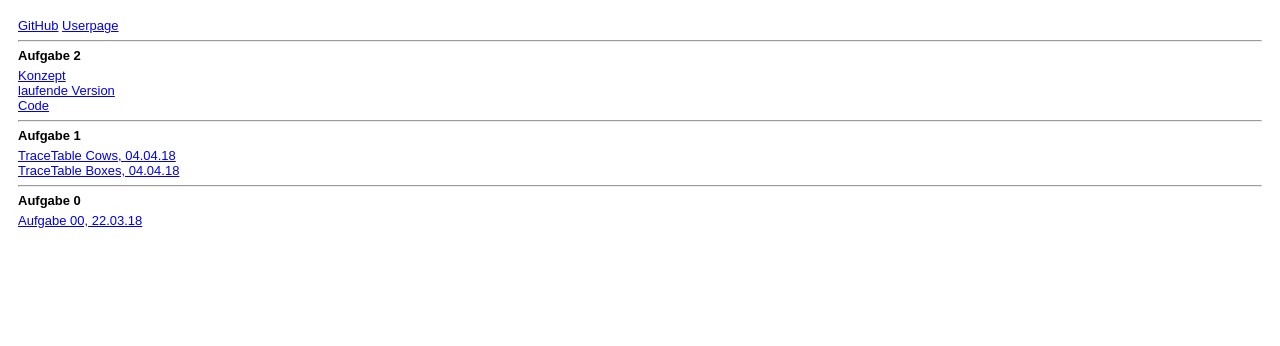
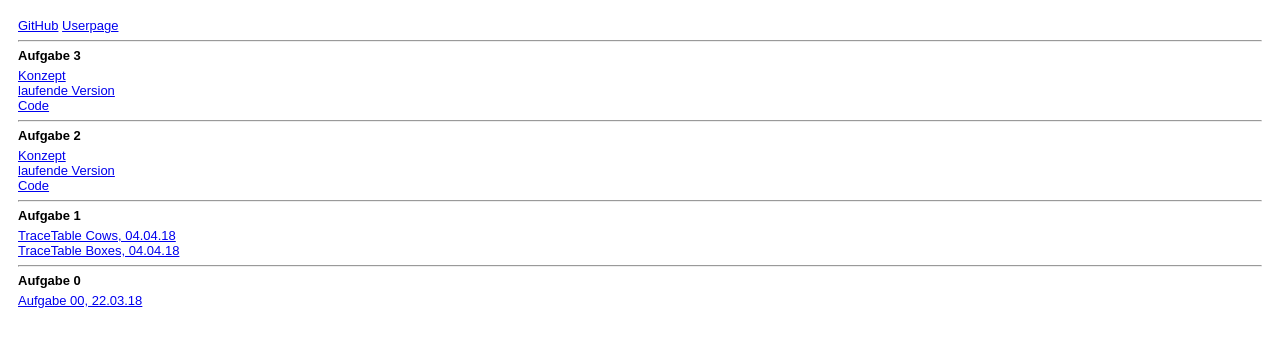
Before and after one commit to MelvinBusch/Userpage, a plain HTML site: page steckbrief/steckbrief.htm in a window 1280 px wide. Drawn offline with Linux system fonts and the light colour scheme.

Commit message:
Steckbrief Aktualisieren

```diff
--- a/steckbrief/steckbrief.htm
+++ b/steckbrief/steckbrief.htm
@@ -21,10 +21,15 @@ h4 {
 	<a href="https://github.com/MelvinBusch" target="_blank">GitHub</a>
 	<a href="https://melvinbusch.github.io/Userpage/" target="_blank">Userpage</a>
 	<hr>
-	<h4>Aufgabe 2</h4>
+	<h4>Aufgabe 3</h4>
 	<a href="https://melvinbusch.github.io/EIA2/Aufgabe03/Aufgabe%203%20Konzept.pdf" target="_blank">Konzept</a><br>
 	<a href="https://melvinbusch.github.io/EIA2/Aufgabe03/" target="_blank">laufende Version</a><br>
 	<a href="https://github.com/MelvinBusch/EIA2/tree/master/Aufgabe03" target="_blank">Code</a>
+	<hr>
+	<h4>Aufgabe 2</h4>
+	<a href="https://melvinbusch.github.io/EIA2/Aufgabe02/Aufgabe%203%20Konzept.pdf" target="_blank">Konzept</a><br>
+	<a href="https://melvinbusch.github.io/EIA2/Aufgabe02/" target="_blank">laufende Version</a><br>
+	<a href="https://github.com/MelvinBusch/EIA2/tree/master/Aufgabe02" target="_blank">Code</a>
 	<hr>
 	<h4>Aufgabe 1</h4>
 	<a href="https://github.com/MelvinBusch/EIA2/blob/master/Aufgabe01/cow-trace-table.md" target="_blank">TraceTable Cows, 04.04.18</a><br>
```
